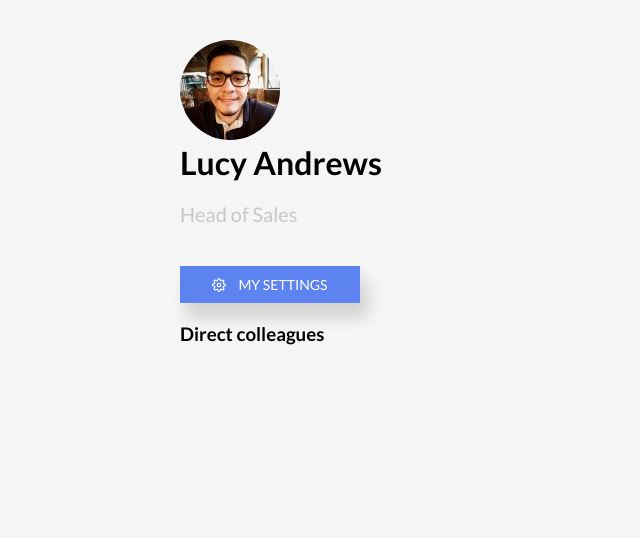
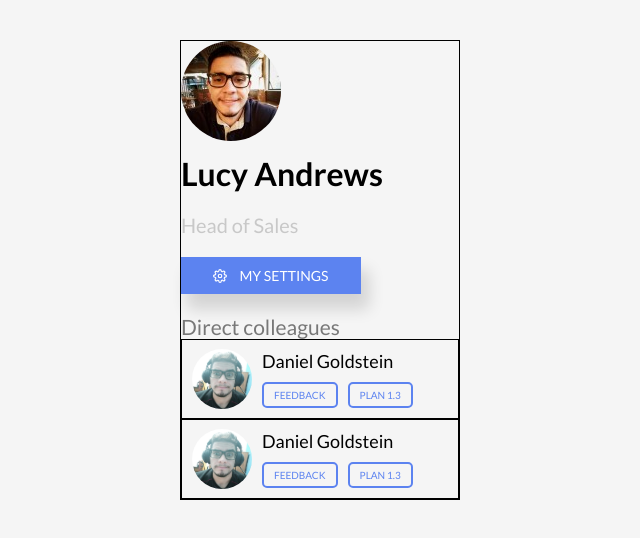
Before and after one commit to matsmello/leapsome, a React (Create React App) app: page / in a window 1280 px wide. Shown: the top 538 px of the page, without its empty margins (0-640 px from the left). Built offline with nearby package versions, Linux system fonts and the light colour scheme.

Commit message:
Create minibutton component and some css

```diff
--- /dev/null
+++ b/src/components/MiniButton/index.tsx
@@ -0,0 +1,16 @@
+import React, { InputHTMLAttributes } from "react";
+import { Container } from "./styles";
+import { IconBaseProps } from "react-icons";
+
+interface InputProps extends InputHTMLAttributes<HTMLInputElement> {
+  icon?: React.ComponentType<IconBaseProps>;
+}
+
+const MiniButton: React.FC<InputProps> = ({ icon: Icon, ...props }) => (
+  <Container>
+    {Icon && <Icon />}
+    {props.children}
+  </Container>
+);
+
+export default MiniButton;
--- /dev/null
+++ b/src/components/MiniButton/styles.ts
@@ -0,0 +1,31 @@
+import styled from "styled-components";
+import { shade } from "polished";
+
+export const Container = styled.button`
+  padding: 5px 10px;
+  text-transform: uppercase;
+  background: transparent;
+  color: rgb(92, 131, 240);
+  border: 2px solid rgb(92, 131, 240);
+  border-radius: 5px;
+  display: flex;
+  align-items: center;
+  justify-content: center;
+  font-size: 10px;
+  transition: 0.2s background-color;
+  font-weight: 300;
+  margin-top: 10px;
+
+  &:hover {
+    background: ${shade(0.05, "rgb(92, 131, 240)")};
+    color: white;
+  }
+
+  svg {
+    margin-right: 12px;
+  }
+
+  & + button {
+    margin-left: 10px;
+  }
+`;
--- a/src/components/SimpleListItem/index.tsx
+++ b/src/components/SimpleListItem/index.tsx
@@ -1,5 +1,19 @@
 import React from "react";
+import { Container } from "./styles";
+import MiniButton from "../MiniButton";
+import meAgain from "./../../assets/meAgain.jpeg";
 
-const Button: React.FC = () => <div></div>;
+const SimpleListItem: React.FC = () => (
+  <Container>
+    <img src={meAgain} />
+    <div>
+      <strong>Daniel Goldstein</strong>
+      <div>
+        <MiniButton>feedback</MiniButton>
+        <MiniButton>plan 1.3</MiniButton>
+      </div>
+    </div>
+  </Container>
+);
 
-export default Button;
+export default SimpleListItem;
--- a/src/components/SimpleListItem/styles.ts
+++ b/src/components/SimpleListItem/styles.ts
@@ -1,3 +1,34 @@
 import styled from "styled-components";
 
-export const Container = styled.div``;
+export const Container = styled.div`
+  margin: 0 auto;
+  flex: 1;
+  display: flex;
+  place-content: center;
+  justify-content: center;
+  align-items: center;
+  border: 1px solid black;
+  height: 80px;
+
+  img {
+    height: 60px;
+    width: 60px;
+    border-radius: 50%;
+    margin: 10px;
+  }
+
+  strong {
+    font-size: 18px;
+    font-weight: 300;
+  }
+
+  div {
+    flex: 1;
+
+    & > div {
+      flex: 1;
+      flex-direction: row;
+      display: flex;
+    }
+  }
+`;
--- a/src/pages/Main/index.tsx
+++ b/src/pages/Main/index.tsx
@@ -16,6 +16,7 @@ const Main: React.FC = () => (
         <h1>Lucy Andrews</h1>
         <strong>Head of Sales</strong>
       </header>
+
       <Button icon={FiSettings}></Button>
 
       <h3>Direct colleagues</h3>
--- a/src/pages/Main/styles.ts
+++ b/src/pages/Main/styles.ts
@@ -2,6 +2,9 @@ import styled from "styled-components";
 
 export const Container = styled.div``;
 export const SideMenu = styled.div`
+  border: solid 1px black;
+  max-width: 280px;
+
   header {
     img {
       height: 100px;
@@ -10,17 +13,21 @@ export const SideMenu = styled.div`
     }
 
     h1 {
+      margin-top: 10px;
     }
 
     strong {
       font-weight: 200;
       color: rgb(200, 200, 200);
       font-size: 20px;
-      padding: 20px 0px;
+      padding: 20px 0px 0px 0px;
       display: block;
     }
   }
 
   h3 {
+    font-weight: 400;
+    color: rgb(120, 120, 120);
+    font-size: 21px;
   }
 `;
```
Also changed, not shown: src/assets/meAgain.jpeg (added).
